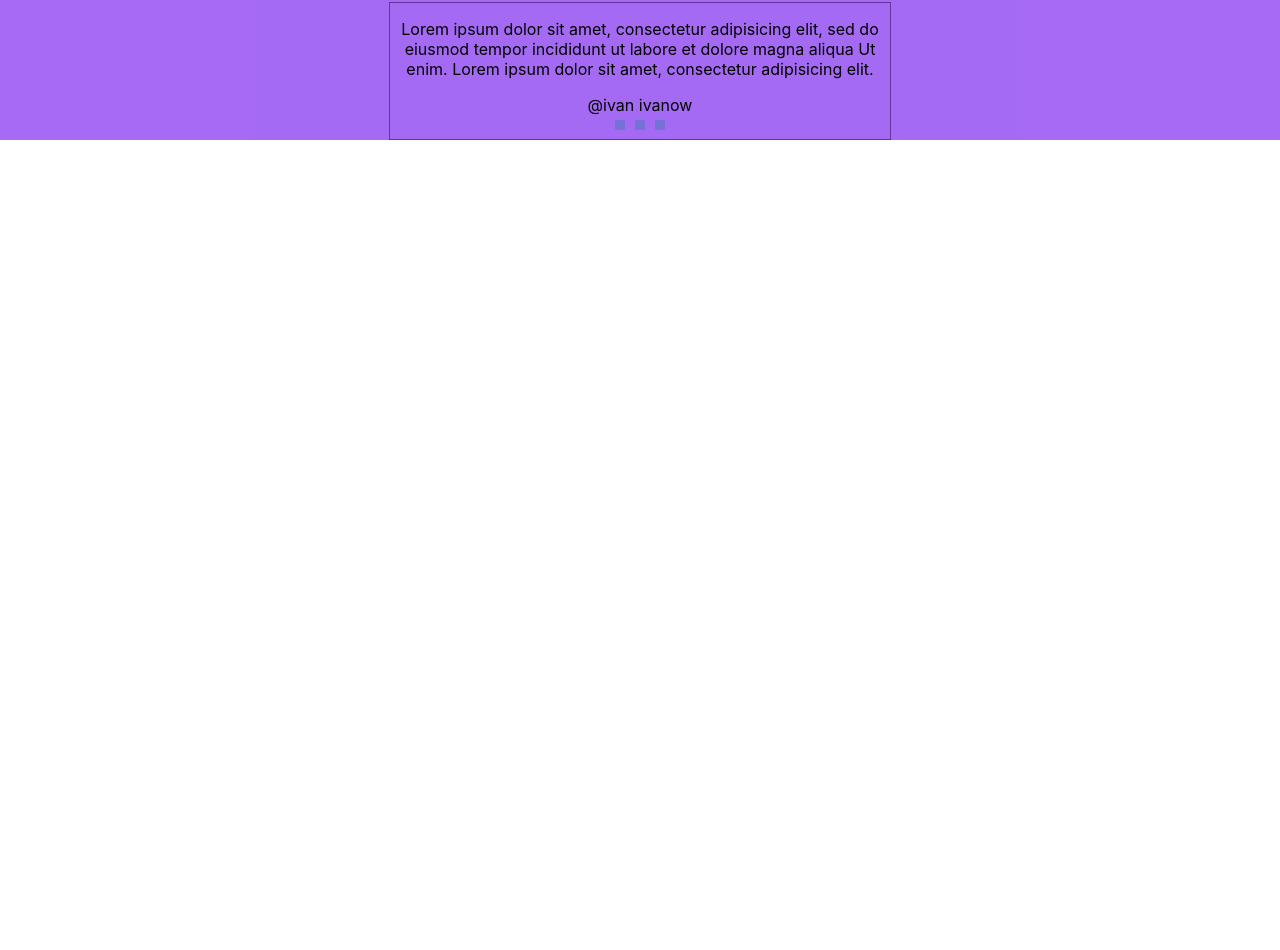
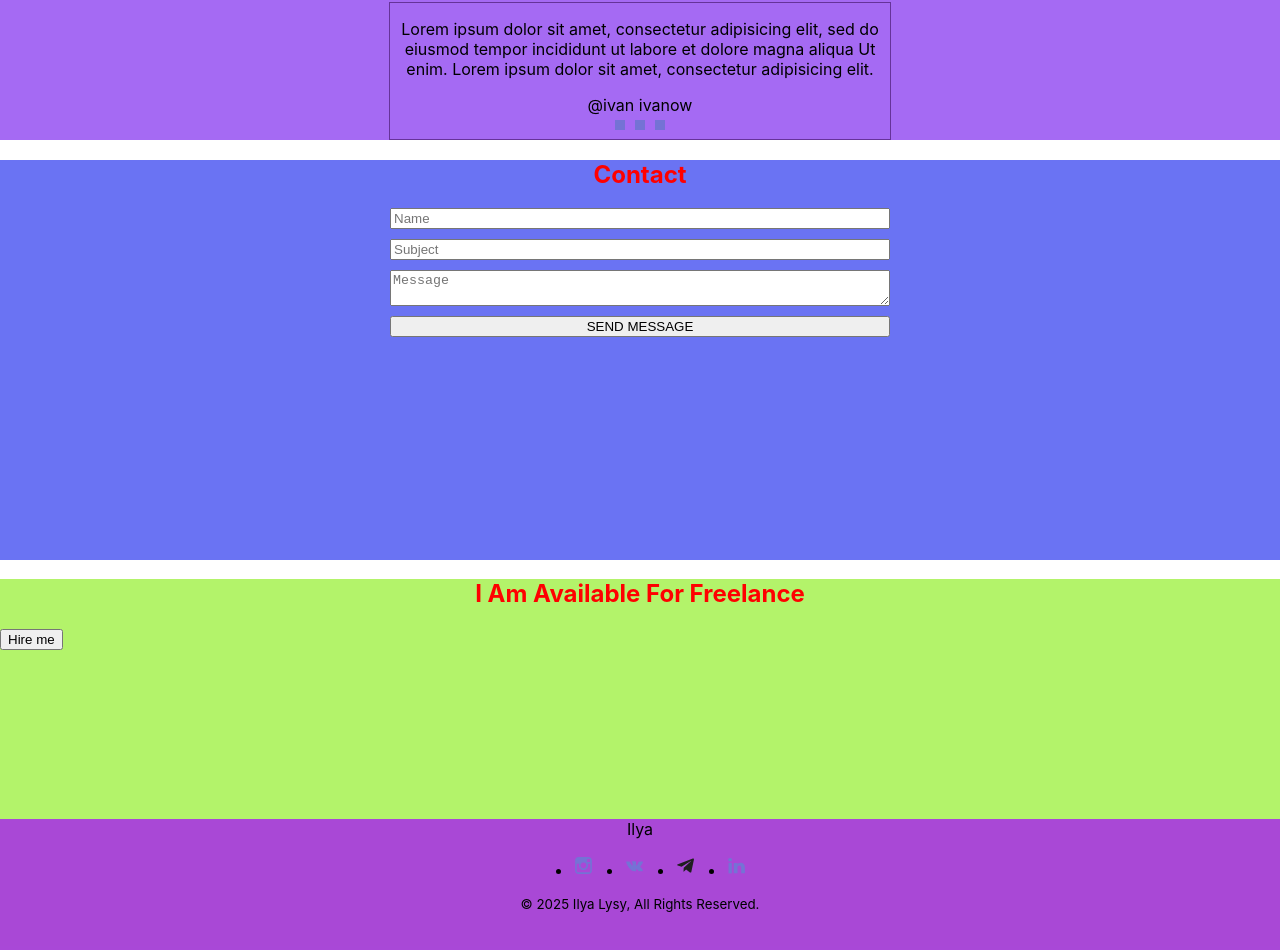
Before and after one commit to lysy1313/portfolio-start-project-vite, a React (Vite) app: page / in a window 1280 px wide. Shown: the part 2611-3561 px from the top of the page. Before the commit the page ends 2751 px from the top, so only its background shows below. Built offline with nearby package versions, Linux system fonts and the light colour scheme.

Commit message:
Footer add

```diff
--- a/src/App.tsx
+++ b/src/App.tsx
@@ -1,7 +1,10 @@
 import "./App.css";
+import { Footer } from "./layout/footer/Footer";
 import Header from "./layout/header/Header";
+import { Contact } from "./layout/sections/contact/Contact";
 import { Main } from "./layout/sections/main/Main";
 import { Skills } from "./layout/sections/skills/Skills";
+import { Slogan } from "./layout/sections/slogan/Slogan";
 import { Testimony } from "./layout/sections/testimony/Testimony";
 import { Works } from "./layout/sections/works/Works";
 
@@ -13,6 +16,9 @@
       <Skills />
       <Works />
       <Testimony />
+      <Contact />
+      <Slogan />
+      <Footer />
     </div>
   );
 }
--- /dev/null
+++ b/src/layout/footer/Footer.tsx
@@ -0,0 +1,70 @@
+import styled from "styled-components";
+import { Icon } from "../../components/icon/Icon";
+import { FlexWrapper } from "../../components/FlexWrapper";
+
+export const Footer = () => {
+  return (
+    <StyledFooter>
+      <FlexWrapper direction={"column"} align="center">
+        <Name>Ilya</Name>
+        <SocialList>
+          <SocialItems>
+            <SocialItemLink>
+              <Icon
+                height="21px"
+                width="21px"
+                viewBox="0 0 21px 21px"
+                iconId={"instagram"}
+              />
+            </SocialItemLink>
+          </SocialItems>
+          <SocialItems>
+            <SocialItemLink>
+              <Icon
+                height="21px"
+                width="21px"
+                viewBox="0 0 21px 21px"
+                iconId={"vk"}
+              />
+            </SocialItemLink>
+          </SocialItems>
+          <SocialItems>
+            <SocialItemLink>
+              <Icon
+                height="21px"
+                width="21px"
+                viewBox="0 0 21px 21px"
+                iconId={"telegram"}
+              />
+            </SocialItemLink>
+          </SocialItems>
+          <SocialItems>
+            <SocialItemLink>
+              <Icon
+                height="21px"
+                width="21px"
+                viewBox="0 0 21px 21px"
+                iconId={"linkedin"}
+              />
+            </SocialItemLink>
+          </SocialItems>
+        </SocialList>
+        <Copyright>© 2025 Ilya Lysy, All Rights Reserved.</Copyright>
+      </FlexWrapper>
+    </StyledFooter>
+  );
+};
+
+const StyledFooter = styled.footer`
+  min-height: 20vh;
+  background-color: #9318ccca;
+`;
+
+const Name = styled.span``;
+const SocialList = styled.ul`
+  display: flex;
+  gap: 30px;
+`;
+const SocialItems = styled.li``;
+const SocialItemLink = styled.a``;
+const Copyright = styled.small``;
```
